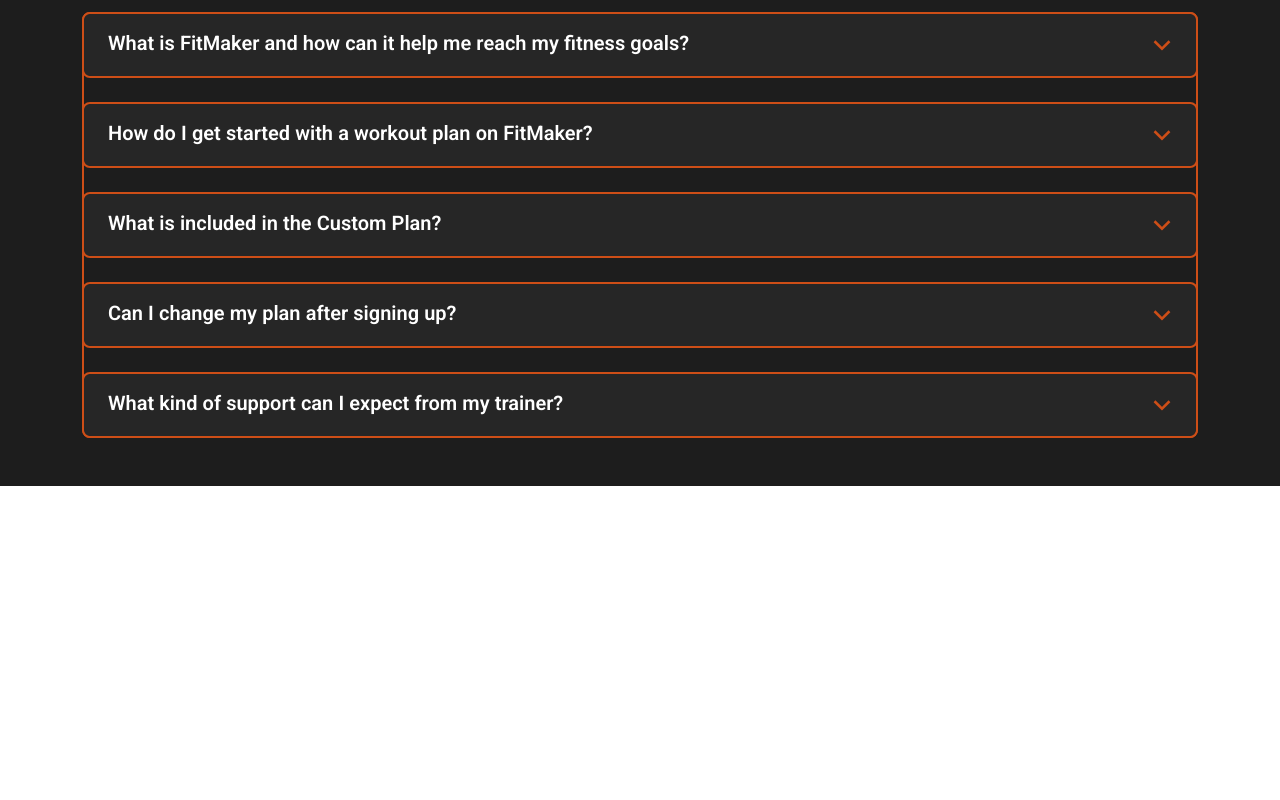
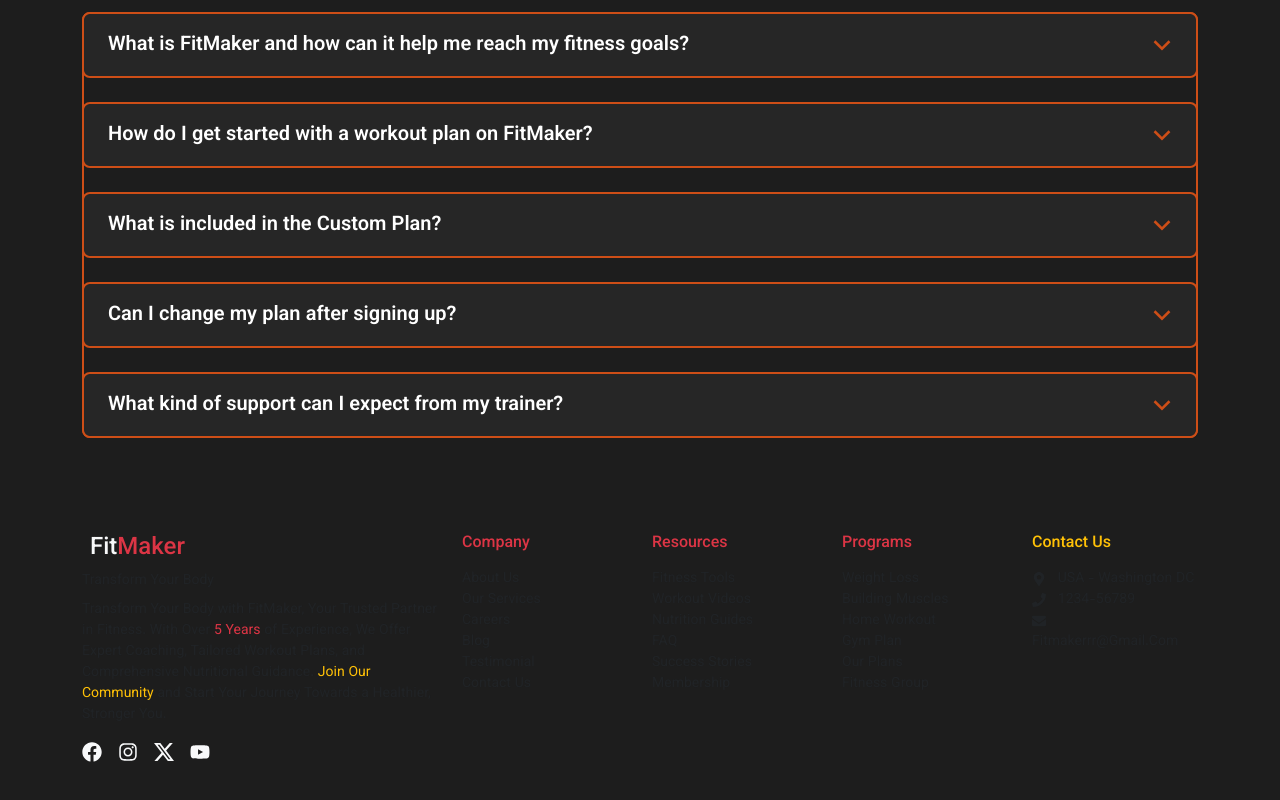
Before and after one commit to Renad03/fitness-final-project, a React (Create React App) app: page / in a window 1280 px wide. Shown: the part 1908-2708 px from the top of the page. Before the commit the page ends 2394 px from the top, so only its background shows below. Built offline with nearby package versions, Linux system fonts and the light colour scheme.

Commit message:
Footer, Not completed

```diff
--- a/package.json
+++ b/package.json
@@ -16,6 +16,7 @@
     "react": "^19.1.0",
     "react-bootstrap": "^2.10.9",
     "react-dom": "^19.1.0",
+    "react-icons": "^5.5.0",
     "react-scripts": "5.0.1",
     "web-vitals": "^2.1.4"
   },
--- /dev/null
+++ b/src/Components/Frame462/Footer.jsx
@@ -0,0 +1,89 @@
+import React from "react";
+import {
+    FaFacebook, FaInstagram, FaYoutube,
+    FaMapMarkerAlt, FaPhone, FaEnvelope
+} from "react-icons/fa";
+import { SiX } from "react-icons/si";
+import './Footer.module.css';
+
+const Footer = () => {
+  return (
+    <footer className="footer text-light py-5">
+      <div className="container">
+        <div className="row">
+          {/* Left Section */}
+          <div className="col-md-4 mb-4">
+            <div className="d-flex align-items-center mb-2">
+              <div className="logo-box me-2"></div>
+              <h4 className="mb-0">Fit<span className="text-danger">Maker</span></h4>
+            </div>
+            <p className="small text-muted mb-2">Transform Your Body</p>
+            <p className="text-muted small">
+              Transform Your Body with FitMaker, Your Trusted Partner in Fitness. With Over
+              <span className="text-danger"> 5 Years </span>
+              of Experience, We Offer Expert Coaching, Tailored Workout Plans, and Comprehensive Nutritional Guidance.
+              <span className="text-warning"> Join Our Community </span> and Start Your Journey Towards a Healthier, Stronger You.
+            </p>
+            <div className="d-flex gap-3 mt-3 fs-5">
+              <FaFacebook />
+              <FaInstagram />
+              <SiX />
+              <FaYoutube />
+            </div>
+          </div>
+
+          {/* Company */}
+          <div className="col-md-2 mb-4">
+            <h6 className="text-danger mb-3">Company</h6>
+            <ul className="list-unstyled text-muted small">
+              <li>About Us</li>
+              <li>Our Services</li>
+              <li>Careers</li>
+              <li>Blog</li>
+              <li>Testimonial</li>
+              <li>Contact Us</li>
+            </ul>
+          </div>
+
+          {/* Resources */}
+          <div className="col-md-2 mb-4">
+            <h6 className="text-danger mb-3">Resources</h6>
+            <ul className="list-unstyled text-muted small">
+              <li>Fitness Tools</li>
+              <li>Workout Videos</li>
+              <li>Nutrition Guides</li>
+              <li>FAQ</li>
+              <li>Success Stories</li>
+              <li>Membership</li>
+            </ul>
+          </div>
+
+          {/* Programs */}
+          <div className="col-md-2 mb-4">
+            <h6 className="text-danger mb-3">Programs</h6>
+            <ul className="list-unstyled text-muted small">
+              <li>Weight Loss</li>
+              <li>Building Muscles</li>
+              <li>Home Workout</li>
+              <li>Gym Plan</li>
+              <li>Our Plans</li>
+              <li>Fitness Group</li>
+            </ul>
+          </div>
+
+          {/* Contact */}
+          <div className="col-md-2 mb-4">
+            <h6 className="text-warning mb-3">Contact Us</h6>
+            <ul className="list-unstyled text-muted small">
+              <li><FaMapMarkerAlt className="me-2" /> USA - Washington DC</li>
+              <li><FaPhone className="me-2" /> 1234-56789</li>
+              <li><FaEnvelope className="me-2" /> Fitmakerrr@Gmail.Com</li>
+            </ul>
+          </div>
+        </div>
+      </div>
+    </footer>
+  );
+};
+
+export default Footer;
--- /dev/null
+++ b/src/Components/Frame462/Footer.module.css
@@ -0,0 +1,10 @@
+.footer {
+    background-color: #111;
+    color: #454545;
+  }
+
+  .logo-box {
+    width: 40px;
+    height: 20px;
+    background-color: red;
+  }
--- a/src/Pages/Home/Home.jsx
+++ b/src/Pages/Home/Home.jsx
@@ -3,6 +3,7 @@
 import OurPlans from "../../Components/PlanSection/OurPlans";
 import SliderSection from "../../Components/Slider/Slider";
 import AccordionSection from "../../Components/Accordion/AccordionSection";
+import Footer from "../../Components/Frame462/Footer";
 
 const Home = () => {
   return (
@@ -11,6 +12,7 @@
       <OurPlans />
       <SliderSection />
       <AccordionSection />
+      <Footer />
     </div>
   );
 };
```
Also changed, not shown: 1 other file (tests, documents, lock files or other folders).
